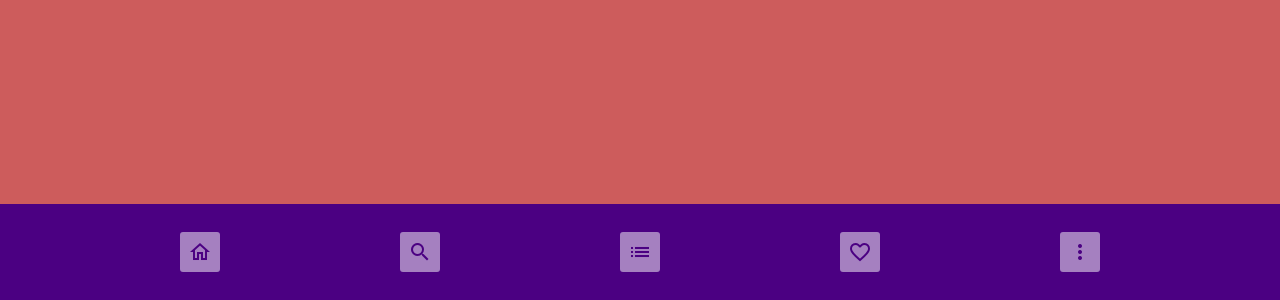
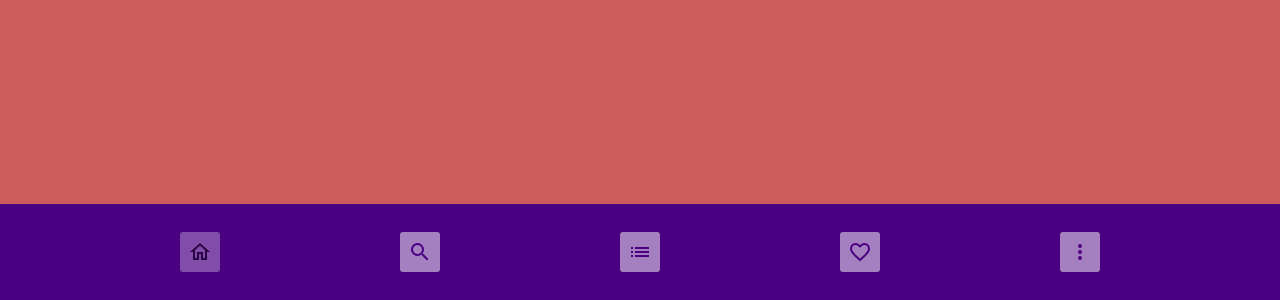
Before and after one commit to tef20/top_mobile_menu, a plain HTML site: page index.html in a window 1280 px wide. Shown: the part 500-800 px from the top of the page. Drawn offline with Linux system fonts and the light colour scheme.

Commit message:
min viable prod complete, very rough

```diff
--- a/list_page.js
+++ b/list_page.js
@@ -3,5 +3,6 @@ export default function getListPage() {
   listPageWrapper.className = 'wrapper listPage';
 
 
+
   return listPageWrapper;
 }
--- a/menuBar.js
+++ b/menuBar.js
@@ -1,3 +1,9 @@
+import getHomepage from './homepage.js';
+import getListPage from './list_page.js';
+import getSearchPage from './search_page.js';
+import getTilesPage from './tiles_page.js';
+import { replaceWindowContent } from './tools.js';
+
 export default function getNavBar() {
   const nav = document.createElement('nav');
 
@@ -6,19 +12,34 @@ export default function getNavBar() {
   nav.appendChild(mainMenu);
 
   const menuIconsList = [
-    'home',
-    'search',
-    'list',
-    'favorite_border',
-    'more_vert',
+    ['home', getHomepage],
+    ['search', getSearchPage],
+    ['list', getListPage],
+    ['favorite_border', getTilesPage],
+    ['more_vert', getTilesPage],
   ];
 
   for (let i = 0; i < menuIconsList.length; i++) {
     const item = document.createElement('li');
-    item.textContent = menuIconsList[i];
+    let getPageFunction;
+    [item.textContent, getPageFunction] = menuIconsList[i];
     item.classList.add('menuItem', 'material-icons-outlined');
     mainMenu.appendChild(item);
+
+    item.addEventListener('click', (e) => {
+      e.preventDefault();
+      e.stopPropagation();
+      replaceWindowContent(getPageFunction());
+      document.querySelectorAll('.menuItem').forEach((menuItem) => {
+        menuItem.classList.remove('selected');
+      });
+      console.log(e.target.classList);
+      e.target.classList.add('selected');
+      console.log(e.target.classList);
+    });
   }
+
+  mainMenu.firstChild.classList.add('selected');
 
   return nav;
 }
--- a/script.js
+++ b/script.js
@@ -1,5 +1,4 @@
 import getNavBar from './menuBar.js';
-import getTilesPage from './tiles_page.js';
 import getHomepage from './homepage.js';
 import { removeAllChildNodes, replaceWindowContent } from './tools.js';
 
--- a/search_page.js
+++ b/search_page.js
@@ -2,6 +2,10 @@ export default function getSearchPage() {
   const searchPageWrapper = document.createElement('div');
   searchPageWrapper.className = 'wrapper searchPage';
 
+  const search = document.createElement('input');
+  search.type = 'text';
+
+  searchPageWrapper.appendChild(search);
 
   return searchPageWrapper;
 }
--- a/style.css
+++ b/style.css
@@ -70,4 +70,15 @@ nav {
 
   background-color: rgba(255, 255, 255, 0.5);
   border-radius: 3px;
+
+  cursor: pointer;
 }
+
+#mainMenu > li:active {
+  background-color: rgba(255, 255, 255, 0.8);
+}
+
+#mainMenu > li.selected {
+  background-color: rgba(255, 255, 255, 0.3);
+  color: rgb(41, 1, 70);
+}
--- a/tiles_page.js
+++ b/tiles_page.js
@@ -10,7 +10,6 @@ export default function getTilesPage() {
   for (let i = 0; i < 30; i++) {
     const tile = document.createElement('div');
     tile.className = 'gridTile';
-    // tile.textContent = 'hi'
 
     tilesGrid.appendChild(tile);
   }
```
